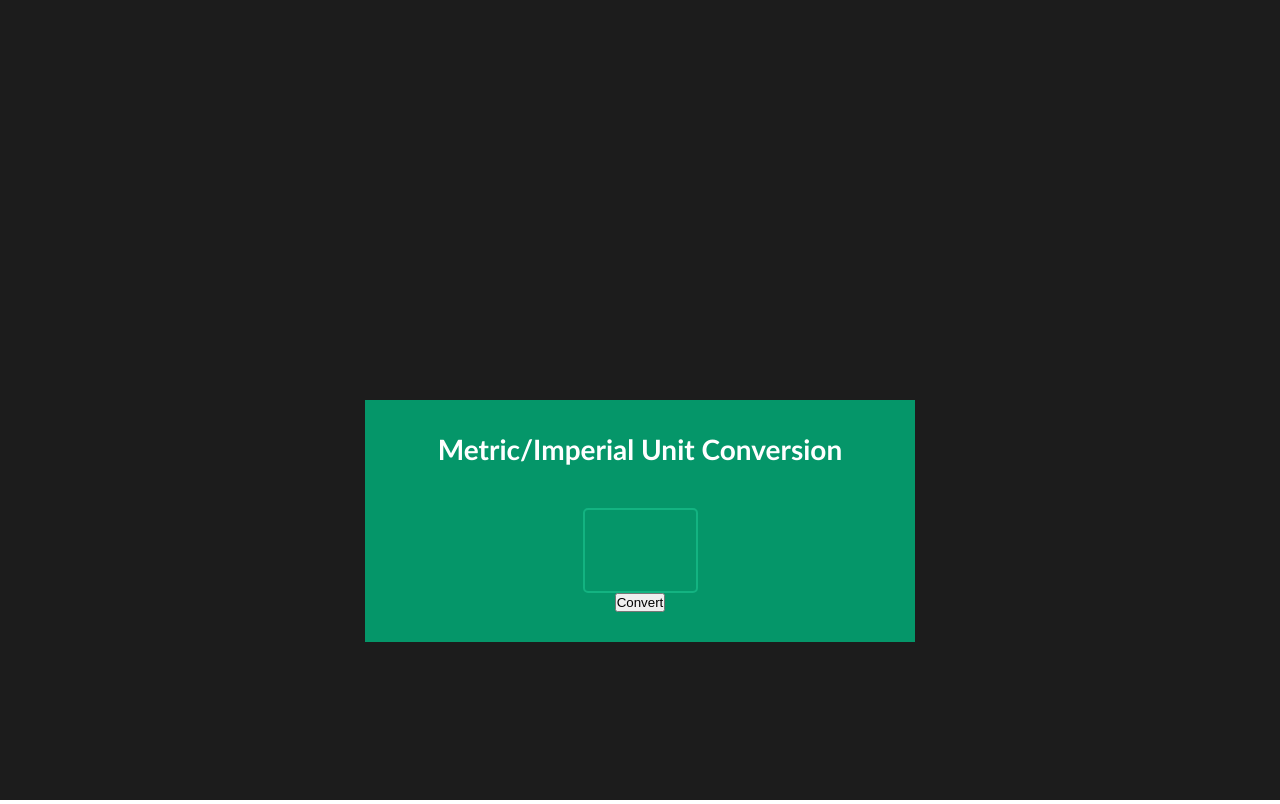
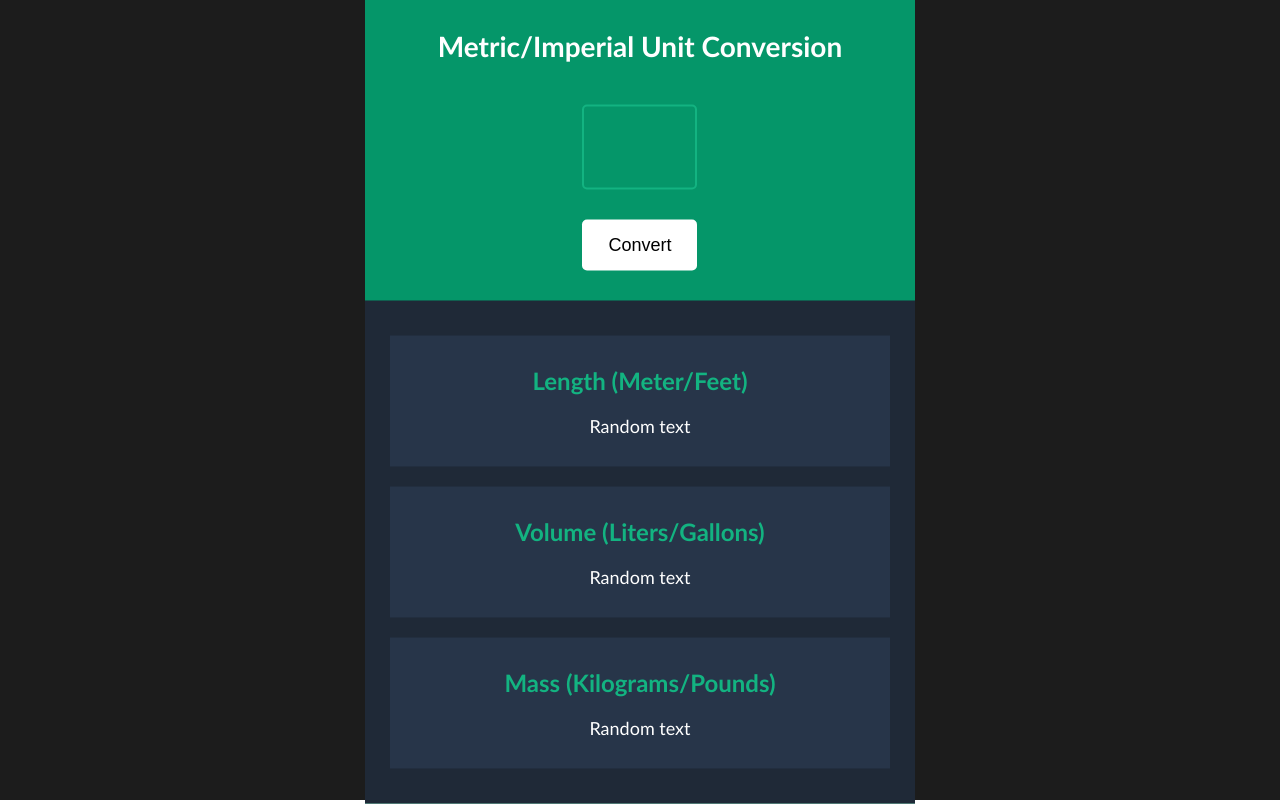
Before and after one commit to Yaskierix/unit-converter, a website built with Vite: page index.html in a window 1280 px wide. Built offline with nearby package versions, Linux system fonts and the light colour scheme.

Commit message:
Styling and adding html

```diff
--- a/index.html
+++ b/index.html
@@ -1,14 +1,30 @@
 <html>
   <head>
-        <meta name="viewport" content="width=device-width, initial-scale=1.0">
-        <link rel="stylesheet" href="assets/css/style.css" type='text/css'>
+    <meta name="viewport" content="width=device-width, initial-scale=1.0" />
+    <link rel="stylesheet" href="assets/css/style.css" type="text/css" />
   </head>
   <body>
     <div class="layout">
       <div class="content">
+        <div class="input-container">
           <h1>Metric/Imperial Unit Conversion</h1>
-                <input id="input-el">
+          <input id="input-el" />
           <button id="button-el">Convert</button>
+        </div>
+        <div class="units-container">
+          <div class="unit">
+            <h2>Length (Meter/Feet)</h2>
+            <p>Random text</p>
+          </div>
+          <div class="unit">
+            <h2>Volume (Liters/Gallons)</h2>
+            <p>Random text</p>
+          </div>
+          <div class="unit">
+            <h2>Mass (Kilograms/Pounds)</h2>
+            <p>Random text</p>
+          </div>
+        </div>
       </div>
     </div>
   </body>
--- a/style.scss
+++ b/style.scss
@@ -4,14 +4,16 @@
   box-sizing: border-box;
 }
 
-body{
-  font-family: "Trebuchet MS", "Lucida Sans Unicode", "Lucida Grande", "Lucida Sans", Arial, sans-serif;
-
+body {
+  font-family: "Trebuchet MS", "Lucida Sans Unicode", "Lucida Grande",
+    "Lucida Sans", Arial, sans-serif;
 }
 
 $color1: #059669;
-$color2:#13b381;
+$color2: #13b381;
 $color3: #fff;
+$color4: #1f2937;
+$color5: #273549;
 
 .layout {
   background-color: #1c1c1c;
@@ -19,7 +21,7 @@ $color3: #fff;
   height: 100vh;
   position: relative;
   .content {
-    display:flex;
+    display: flex;
     flex-direction: column;
     justify-content: center;
     align-items: center;
@@ -27,27 +29,66 @@ $color3: #fff;
     position: absolute;
     left: 50%;
     top: 50%;
-    transform: translate(-50%);
-    padding: 30px 55px;
+    transform: translate(-50%, -50%);
     max-width: 550px;
     width: 100%;
+    .input-container {
+      display: flex;
+      flex-direction: column;
+      justify-content: center;
+      align-items: center;
+      padding: 30px 55px;
       h1 {
         color: $color3;
-      font-size:28px;
-      line-height:38px;
+        font-size: 28px;
+        line-height: 38px;
         text-align: center;
       }
-    input{
-      margin-top:40px;
-      border-radius:5px;
-      border:2px solid $color2;
+      input {
+        margin-top: 40px;
+        border-radius: 5px;
+        border: 2px solid $color2;
         width: 115px;
         height: 85px;
-      font-size:58px;
+        font-size: 58px;
         background: $color1;
-      color:$color3;
+        color: $color3;
         text-align: center;
         font-family: monospace;
+        margin-bottom: 30px;
+        outline: none;
+      }
+      button {
+        border-radius: 5px;
+        text-align: center;
+        background: $color3;
+        border: none;
+        max-width: 115px;
+        width: 100%;
+        padding: 15px 10px;
+        font-size: 18px;
+      }
+    }
+    .units-container {
+      width: 100%;
+      background-color: $color4;
+      padding: 35px 25px;
+      display: flex;
+      flex-direction: column;
+      gap: 20px;
+      .unit {
+        background-color: $color5;
+        text-align: center;
+        padding: 30px 20px;
+        h2 {
+          color: $color2;
+          margin-bottom: 20px;
+        }
+        p{
+          color:$color3;
+          font-size:18px;
         }
       }
     }
+  }
+}
```
Also changed, not shown: assets/css/style.css, 1 other file. Lines whose indentation alone changed are shown as unchanged.
